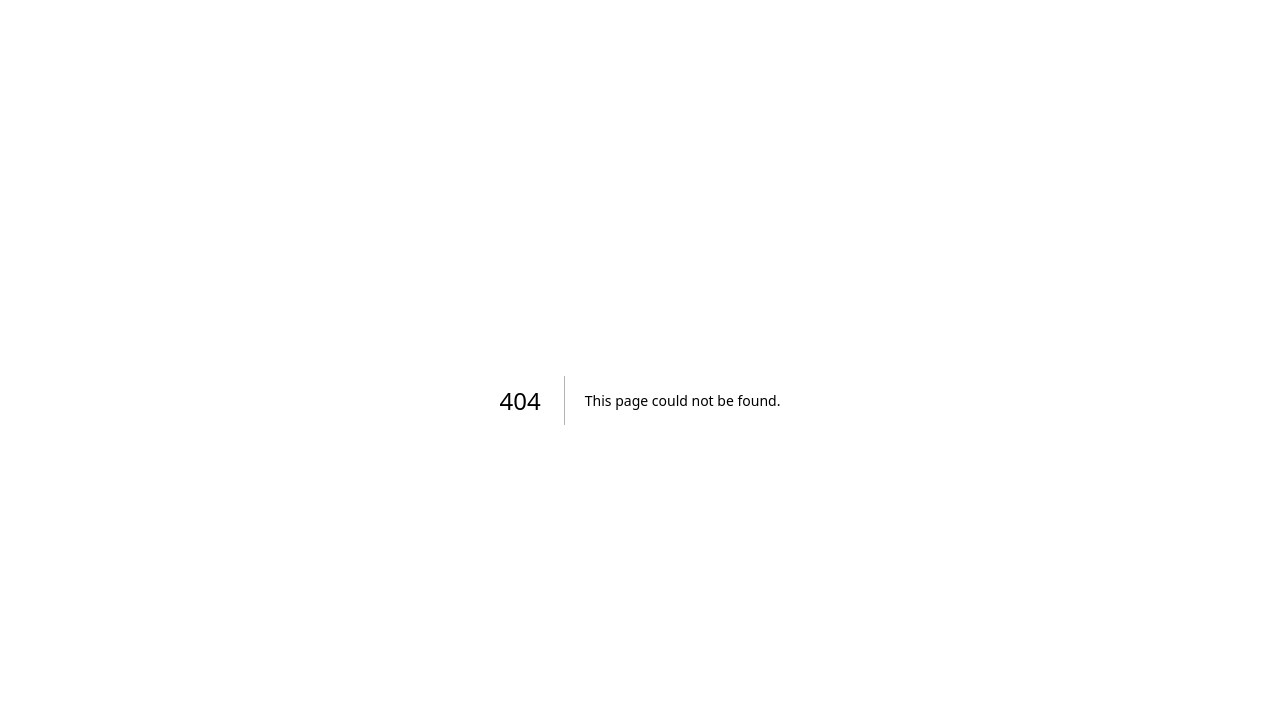
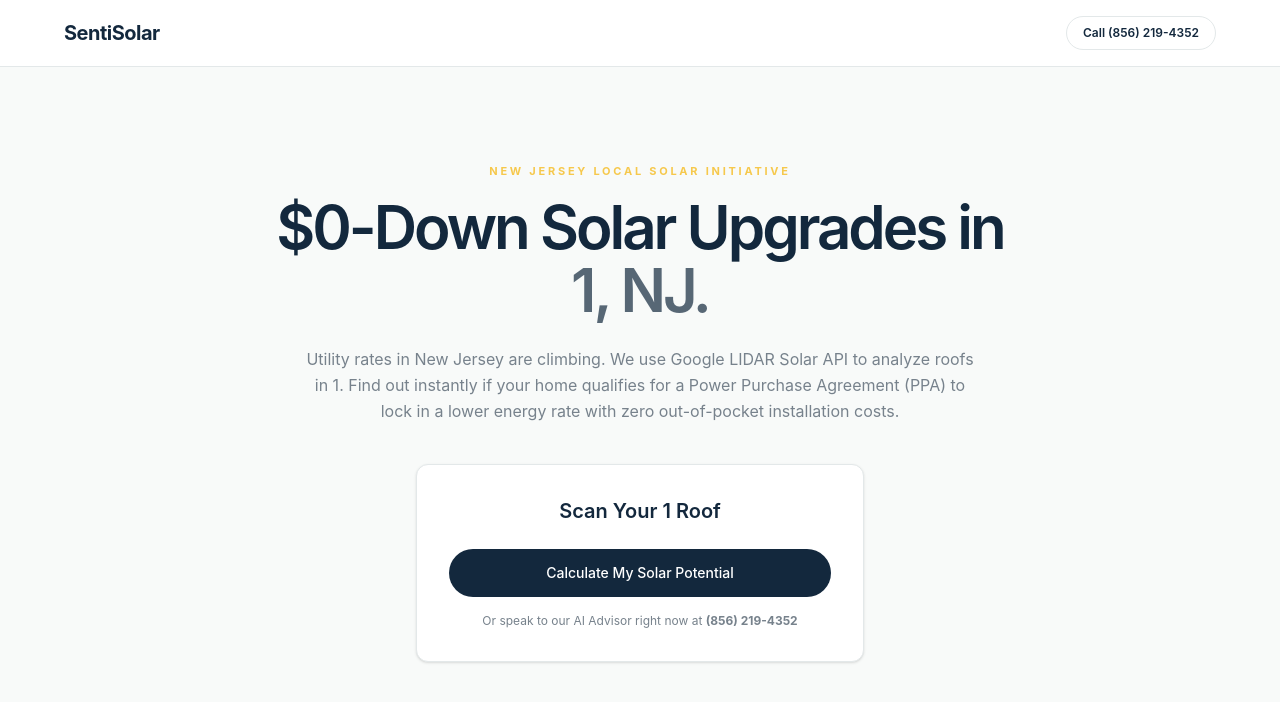
Before and after one commit to mcpmessenger/sentisolar, a Next.js app: page /nj/1 in a window 1280 px wide. Before the commit this address had no page. Shown: the top 702 px of the page. Built offline with nearby package versions, Linux system fonts and the light colour scheme.

Commit message:
add programmatic SEO routes for NJ towns

```diff
--- /dev/null
+++ b/app/nj/[town]/page.tsx
@@ -0,0 +1,50 @@
+import React from 'react';
+import { Metadata } from 'next';
+import Link from 'next/link';
+
+function formatTownName(slug: string) {
+  return slug.split('-').map(word => word.charAt(0).toUpperCase() + word.slice(1)).join(' ');
+}
+
+export async function generateMetadata({ params }: { params: { town: string } }): Promise<Metadata> {
+  const townName = formatTownName(params.town);
+  return {
+    title: `$0 Down Solar PPA in ${townName}, NJ | SentiSolar`,
+    description: `Are you a homeowner in ${townName}, New Jersey? See if your roof qualifies for a zero-down Power Purchase Agreement (PPA) to lock in your energy rates.`,
+  };
+}
+
+export default function TownPage({ params }: { params: { town: string } }) {
+  const townName = formatTownName(params.town);
+
+  return (
+    <main className="min-h-screen bg-paper text-navy font-sans">
+      <header className="flex items-center justify-between px-6 py-4 md:px-12 lg:px-16 border-b border-line bg-white">
+        <Link href="/" className="flex items-center gap-2">
+          <span className="text-xl font-bold tracking-tight">SentiSolar</span>
+        </Link>
+        <a href="tel:8562194352" className="flex items-center gap-2 rounded-full border border-navy/15 px-4 py-2 text-xs font-semibold text-navy transition-colors hover:bg-navy/5">
+          Call (856) 219-4352
+        </a>
+      </header>
+
+      <section className="mx-auto flex flex-col items-center px-6 pb-12 pt-16 text-center md:pt-24 max-w-4xl">
+        <p className="mb-4 text-[11px] font-bold uppercase tracking-[0.25em] text-solar">New Jersey Local Solar Initiative</p>
+        <h1 className="text-balance text-4xl font-semibold leading-[1.05] tracking-[-0.05em] text-navy md:text-6xl mb-6">
+          $0-Down Solar Upgrades in <br/><span className="text-navy/70">{townName}, NJ.</span>
+        </h1>
+        <p className="max-w-2xl text-base leading-relaxed text-muted mb-10">
+          Utility rates in New Jersey are climbing. We use Google LIDAR Solar API to analyze roofs in {townName}. Find out instantly if your home qualifies for a Power Purchase Agreement (PPA) to lock in a lower energy rate with zero out-of-pocket installation costs.
+        </p>
+
+        <div className="bg-white border border-line p-8 w-full max-w-md rounded-xl shadow-sm">
+          <h2 className="text-xl font-semibold mb-6">Scan Your {townName} Roof</h2>
+          <Link href="/" className="flex h-12 w-full items-center justify-center rounded-full bg-navy text-sm font-medium text-white transition-colors hover:bg-navy/90 mb-4">
+            Calculate My Solar Potential
+          </Link>
+          <p className="text-xs text-muted">Or speak to our AI Advisor right now at <strong>(856) 219-4352</strong></p>
+        </div>
+      </section>
+    </main>
+  );
+}
```
